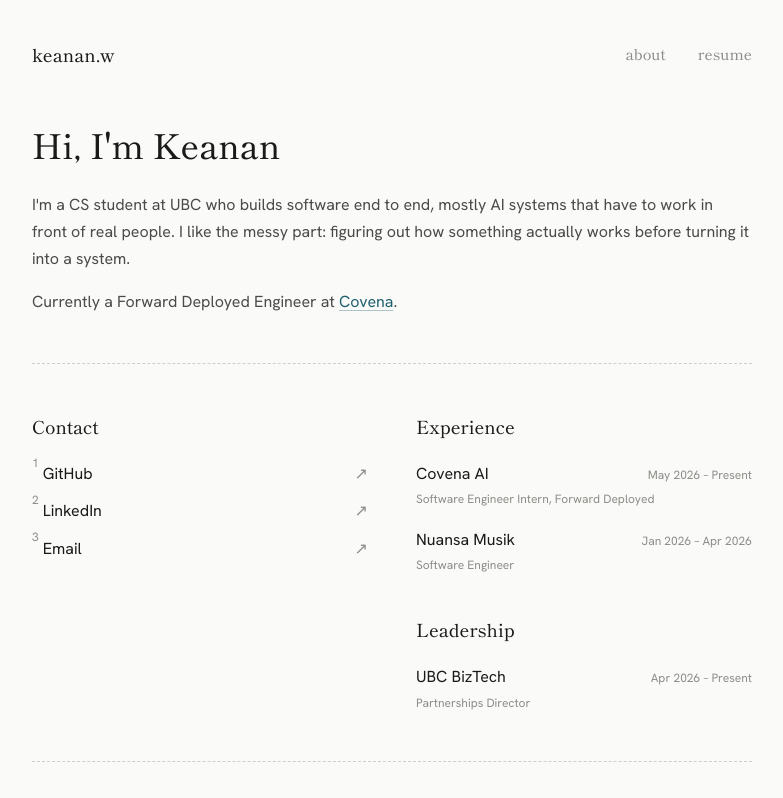
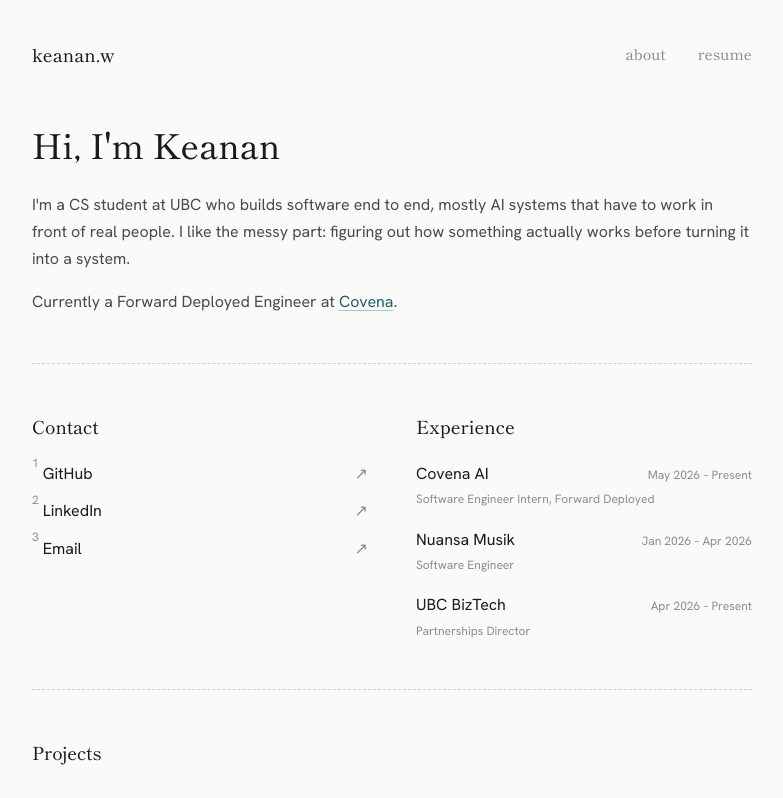
Before and after one commit to keananwongso/keananwongso.com, a Next.js app: page / in a window 1280 px wide. Shown: the top 798 px of the page, without its empty margins (248-1031 px from the left). Built offline with nearby package versions, Linux system fonts and the light colour scheme.

Commit message:
Merge experience into one column for balance, slim down README

```diff
--- a/app/page.tsx
+++ b/app/page.tsx
@@ -1,24 +1,7 @@
-import { INTRO, CONTACT, EXPERIENCE, LEADERSHIP, type Role } from "@/lib/content";
+import { INTRO, CONTACT, EXPERIENCE, LEADERSHIP } from "@/lib/content";
 import ProjectGrid from "@/components/ProjectGrid";
 
-function RoleList({ title, roles }: { title: string; roles: Role[] }) {
-  return (
-    <div>
-      <h2 className="font-display text-lg font-medium text-ink">{title}</h2>
-      <ul className="mt-5 space-y-4">
-        {roles.map(({ company, role, dates }) => (
-          <li key={company}>
-            <div className="flex items-baseline justify-between gap-3">
-              <span className="text-ink">{company}</span>
-              <span className="label shrink-0">{dates}</span>
-            </div>
-            <p className="label mt-0.5">{role}</p>
-          </li>
-        ))}
-      </ul>
-    </div>
-  );
-}
+const ROLES = [...EXPERIENCE, ...LEADERSHIP];
 
 export default function Home() {
   return (
@@ -71,9 +54,21 @@
           </ul>
         </div>
 
-        <div className="space-y-10">
-          <RoleList title="Experience" roles={EXPERIENCE} />
-          <RoleList title="Leadership" roles={LEADERSHIP} />
+        <div>
+          <h2 className="font-display text-lg font-medium text-ink">
+            Experience
+          </h2>
+          <ul className="mt-5 space-y-4">
+            {ROLES.map(({ company, role, dates }) => (
+              <li key={company}>
+                <div className="flex items-baseline justify-between gap-3">
+                  <span className="text-ink">{company}</span>
+                  <span className="label shrink-0">{dates}</span>
+                </div>
+                <p className="label mt-0.5">{role}</p>
+              </li>
+            ))}
+          </ul>
         </div>
       </section>
 
```
Also changed, not shown: 1 other file (tests, documents, lock files or other folders).
